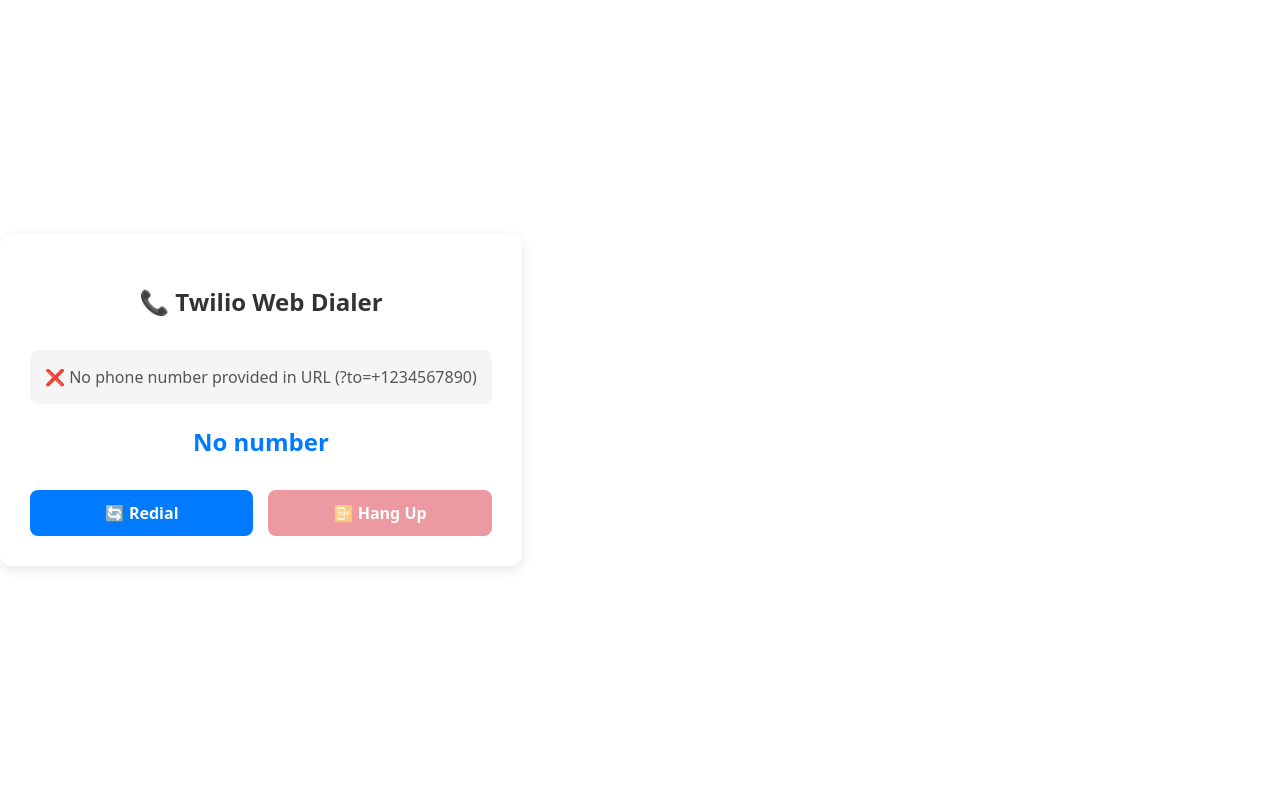
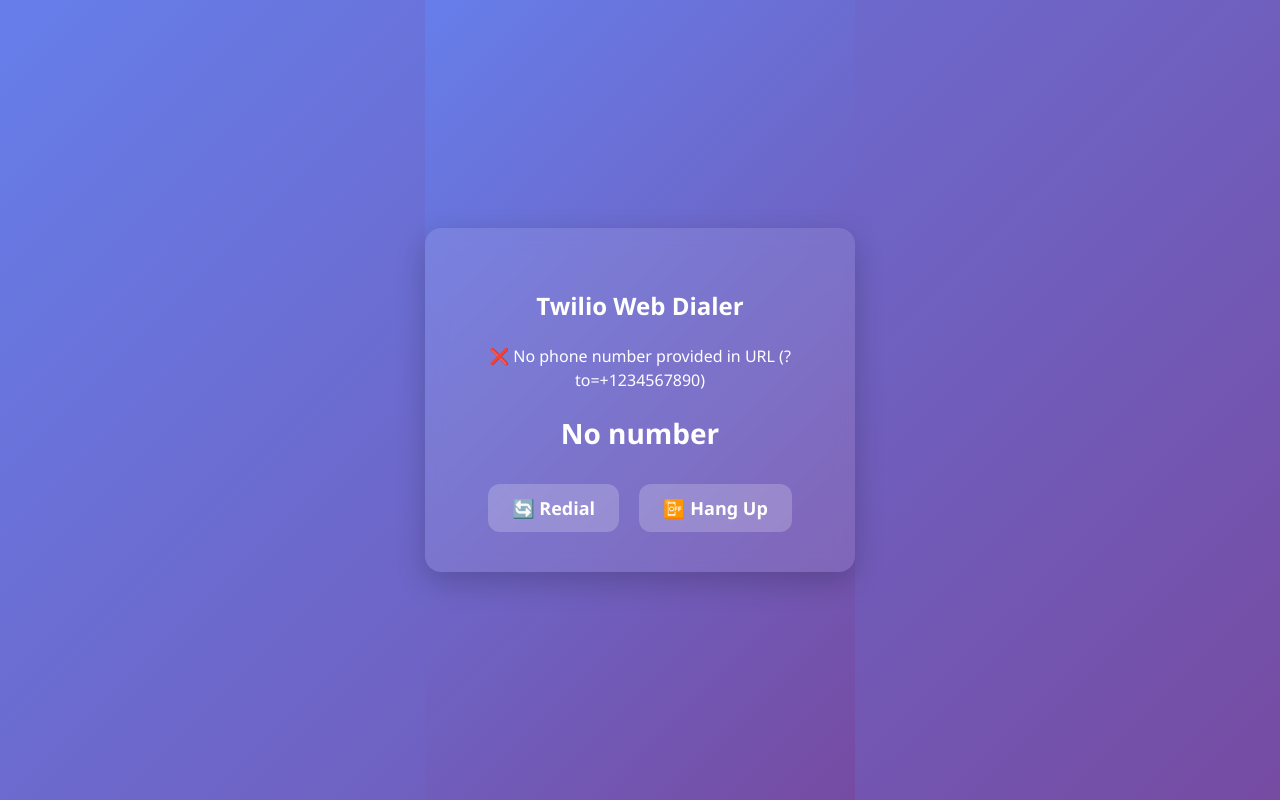
Before and after one commit to rekksu/twilio-dialer, a React (Vite) app: page / in a window 1280 px wide. Built offline with nearby package versions, Linux system fonts and the light colour scheme.

Commit message:
stable commit 2.4

```diff
--- a/src/App.jsx
+++ b/src/App.jsx
@@ -1,5 +1,6 @@
 import React, { useState, useEffect } from "react";
 import { Device } from "@twilio/voice-sdk";
+import "./style.css";
 
 const CLOUD_FUNCTION_URL =
   "https://us-central1-vertexifycx-orbit.cloudfunctions.net/getVoiceToken";
@@ -30,19 +31,6 @@ export default function App() {
     }
     // eslint-disable-next-line react-hooks/exhaustive-deps
   }, [phoneNumber]);
-
-  // Cleanup on unmount
-  useEffect(() => {
-    return () => {
-      if (connection) {
-        connection.disconnect();
-      }
-      if (device) {
-        device.unregister();
-        device.destroy();
-      }
-    };
-  }, [connection, device]);
 
   const checkMicPermission = async () => {
     try {
@@ -81,11 +69,12 @@ export default function App() {
 
       twilioDevice.on("registered", () => {
         setStatus(`Calling ${formattedNumber}…`);
+        // Make the call only after device is registered
         const conn = twilioDevice.connect({ params: { To: formattedNumber } });
         setConnection(conn);
 
         conn.on("accept", () => {
-          setStatus("✅ Call connected");
+          setStatus("Call connected");
           setIsConnected(true);
         });
 
@@ -96,143 +85,58 @@ export default function App() {
         });
 
         conn.on("error", (err) => {
-          setStatus(`❌ Call failed: ${err.message}`);
+          setStatus(`Call failed: ${err.message}`);
           setIsConnected(false);
           setConnection(null);
         });
       });
 
       twilioDevice.on("error", (err) => {
-        setStatus(`❌ Device error: ${err.message}`);
+        setStatus(`Device error: ${err.message}`);
       });
 
       twilioDevice.register();
       setDevice(twilioDevice);
 
     } catch (err) {
-      setStatus(`❌ Error: ${err.message}`);
+      setStatus(`Error: ${err.message}`);
     }
   };
 
   const hangup = () => {
-    setStatus("Ending call...");
-
     if (connection) {
-      try {
-        connection.disconnect();
-      } catch (err) {
-        console.error("Error disconnecting:", err);
-      }
+      connection.disconnect();
+      setConnection(null);
     }
-
     if (device) {
-      try {
-        device.unregister();
-        device.destroy();
-      } catch (err) {
-        console.error("Error destroying device:", err);
-      }
+      device.destroy();
+      setDevice(null);
     }
-
-    setConnection(null);
-    setDevice(null);
     setIsConnected(false);
     setStatus("Call ended");
   };
 
   const redial = () => {
     hangup();
-    setTimeout(() => startCall(), 1000);
+    setTimeout(() => startCall(), 500);
   };
 
   return (
-    <div style={styles.container}>
-      <h2 style={styles.title}>📞 Twilio Web Dialer</h2>
+    <div className="container">
+      <h2 className="title">Twilio Web Dialer</h2>
 
-      <div style={styles.status}>{status}</div>
+      <div className="status">{status}</div>
 
-      <div style={styles.phoneNumber}>{phoneNumber || "No number"}</div>
+      <div className="phone-number">{phoneNumber || "No number"}</div>
 
-      <div style={styles.buttons}>
-        <button
-          style={{...styles.button, ...styles.redialBtn}}
-          onClick={redial}
-          disabled={isConnected || !phoneNumber}
-        >
+      <div className="buttons">
+        <button className="redial-btn" onClick={redial} disabled={isConnected || !phoneNumber}>
           🔄 Redial
         </button>
-        <button
-          style={{
-            ...styles.button,
-            ...styles.hangupBtn,
-            ...(isConnected ? {} : styles.disabled)
-          }}
-          onClick={hangup}
-          disabled={!isConnected}
-        >
+        <button className="hangup-btn" onClick={hangup} disabled={!isConnected}>
           📴 Hang Up
         </button>
       </div>
     </div>
   );
 }
-
-const styles = {
-  container: {
-    maxWidth: "500px",
-    margin: "50px auto",
-    padding: "30px",
-    backgroundColor: "#fff",
-    borderRadius: "12px",
-    boxShadow: "0 4px 12px rgba(0,0,0,0.1)",
-    fontFamily: "system-ui, -apple-system, sans-serif"
-  },
-  title: {
-    textAlign: "center",
-    color: "#333",
-    marginBottom: "30px"
-  },
-  status: {
-    padding: "15px",
-    backgroundColor: "#f5f5f5",
-    borderRadius: "8px",
-    textAlign: "center",
-    marginBottom: "20px",
-    fontSize: "16px",
-    color: "#555"
-  },
-  phoneNumber: {
-    textAlign: "center",
-    fontSize: "24px",
-    fontWeight: "bold",
-    color: "#007bff",
-    marginBottom: "30px"
-  },
-  buttons: {
-    display: "flex",
-    gap: "15px",
-    justifyContent: "center"
-  },
-  button: {
-    padding: "12px 24px",
-    fontSize: "16px",
-    fontWeight: "600",
-    border: "none",
-    borderRadius: "8px",
-    cursor: "pointer",
-    transition: "all 0.2s",
-    flex: 1
-  },
-  redialBtn: {
-    backgroundColor: "#007bff",
-    color: "white"
-  },
-  hangupBtn: {
-    backgroundColor: "#dc3545",
-    color: "white"
-  },
-  disabled: {
-    opacity: 0.5,
-    cursor: "not-allowed"
-  }
-}
```
